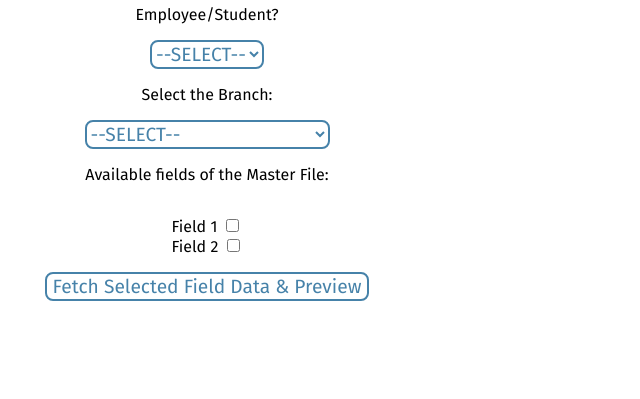
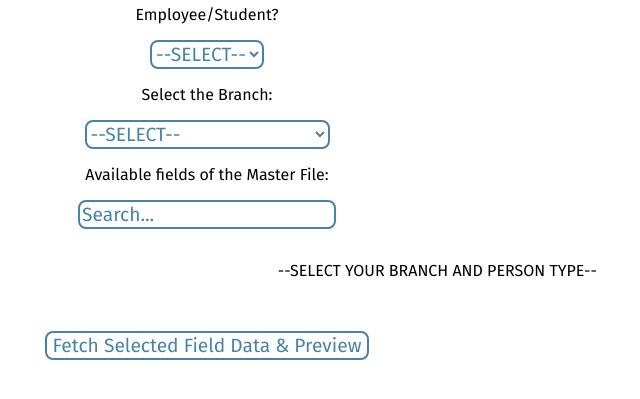
Before and after one commit to shreyas-078/data-center-jss, a Flask app: page / in a window 1280 px wide; the page is wider, and only the part inside the window is pictured. Shown: the part 175-574 px from the top of that part, without its empty margins (433-1073 px from the left). Run offline with Flask 3, Linux system fonts and the light colour scheme; parts of the project's set-up code (start-up, migrations or seed data) failed here and were passed over.

Commit message:
Add Field List; Add Select All Button; Add Search Bar;

```diff
--- a/app.py
+++ b/app.py
@@ -1,6 +1,10 @@
-from flask import Flask, render_template
+from flask import Flask, render_template, jsonify, request
 import pandas as pd
+import json
 import webbrowser
+
+civil_emp_df = {}
+fields_list_civil_emp = []
 
 app = Flask(
     import_name="Data Fetcher", static_folder="static", static_url_path="/static"
@@ -8,9 +12,15 @@ app = Flask(
 
 
 def read_data():
-    emp_df = pd.read_csv("master-data/Civil-Emp.csv")
-    fields_list_civil_emp = emp_df.iloc[3].tolist()
-    print(fields_list_civil_emp)
+    global fields_list_civil_emp, civil_emp_df
+    civil_emp_df = pd.read_csv("master-data/Civil-Emp.csv", header=3)
+    fields_list_civil_emp = civil_emp_df.iloc[0].tolist()
+
+
+@app.route("/Civil-employee-data", methods=["GET"])
+def civil_emp_data():
+    global fields_list_civil_emp
+    return jsonify({"civil-fields": fields_list_civil_emp})
 
 
 @app.route("/")
@@ -18,6 +28,18 @@ def homepage():
     return render_template("index.html")
 
 
+@app.route("/return-selected-fields", methods=["POST"])
+def return_selected_fields():
+    data = json.loads(request.data.decode("utf-8"))
+    print(data)
+    try:
+        extracted_df = civil_emp_df[data]
+    except KeyError as e:
+        raise ValueError(f"Error extracting columns: {e}")
+    print(extracted_df)
+    return jsonify({"message": "hi!"})
+
+
 if __name__ == "__main__":
     read_data()
     webbrowser.open_new_tab("http://127.0.0.1:8000")
--- a/static/css/style.css
+++ b/static/css/style.css
@@ -10,7 +10,8 @@
 }
 
 button,
-select {
+select,
+#search-bar {
   cursor: pointer;
   border: 2px solid var(--light-blue);
   border-radius: 0.5rem;
@@ -71,7 +72,14 @@ body {
   gap: 1rem;
 }
 
-
+#fields-list {
+  list-style-type: none;
+  display: grid;
+  grid-template-columns: 1fr 1fr 1fr 1fr 1fr;
+  grid-template-rows: auto;
+  align-content: center;
+  width: 90vw;
+}
 
 embed {
   border: 3px solid var(--light-blue);
@@ -79,6 +87,24 @@ embed {
   width: 19rem;
 }
 
+#select-text {
+  text-align: center;
+  width: 100.8rem;
+}
+
+#search-bar {
+  cursor: text;
+  color: var(--light-blue);
+}
+
+#search-bar:focus {
+  outline: none;
+}
+
+#search-bar::placeholder {
+  color: var(--light-blue);
+}
+
 .invisible {
   display: none;
 }
--- a/static/js/script.js
+++ b/static/js/script.js
@@ -1,35 +1,122 @@
 const personTypeSelector = document.getElementById("stud-emp");
 const branchSelector = document.getElementById("branch");
 const fieldsList = document.getElementById("fields-list");
+const searchBox = document.getElementById("search-bar");
+const selectAllDiv = document.getElementById("select-all");
+const previewButton = document.getElementById("preview-btn");
+const selectAllButton = selectAllDiv.querySelector("input");
 
-const selectedPersonType = "";
-const selectedBranch = "";
+let selectedPersonType = "";
+let selectedBranch = "";
 
 branchSelector.addEventListener("change", (event) => {
   selectedBranch = event.target.value;
   if (
-    personValue === "none" ||
     selectedBranch === "none" ||
+    selectedPersonType === "none" ||
     selectedPersonType === "" ||
     selectedBranch === ""
   ) {
+    selectAllDiv.classList.add("invisible");
+    fieldsList.innerHTML = `<p id="select-text">--SELECT YOUR BRANCH AND PERSON TYPE--</p>`;
     return;
-    //Optional: Display Message to Select Valid Item
   }
   displayFields(selectedPersonType, selectedBranch);
 });
 
 personTypeSelector.addEventListener("change", (event) => {
-  const personValue = event.target.value;
+  selectedPersonType = event.target.value;
   if (
-    personValue === "none" ||
     selectedBranch === "none" ||
+    selectedPersonType === "none" ||
     selectedPersonType === "" ||
     selectedBranch === ""
   ) {
+    selectAllDiv.classList.add("invisible");
+    fieldsList.innerHTML = `<p id="select-text">--SELECT YOUR BRANCH AND PERSON TYPE--</p>`;
     return;
-    //Optional: Display Message to Select Valid Item
   }
 
   displayFields(selectedPersonType, selectedBranch);
 });
+
+async function fetchFields(selectedPersonType, selectedBranch) {
+  return fetch(`/${selectedBranch}-${selectedPersonType}-data`, {
+    method: "GET",
+  })
+    .then((response) => {
+      return response.json();
+    })
+    .then((data) => {
+      const fields = data["civil-fields"];
+      return fields;
+    });
+}
+
+function displayFields(selectedPersonType, selectedBranch) {
+  fetchFields(selectedPersonType, selectedBranch).then((fields) => {
+    fieldsList.innerHTML = "";
+    fields.forEach((field) => {
+      const newField = document.createElement("li");
+      newField.id = field;
+      newField.className = "field";
+      const checkBoxField = document.createElement("input");
+      checkBoxField.type = "checkbox";
+      const checkBoxLabel = document.createElement("label");
+      checkBoxLabel.textContent = field;
+      newField.appendChild(checkBoxField);
+      newField.appendChild(checkBoxLabel);
+      fieldsList.append(newField);
+    });
+  });
+  selectAllDiv.classList.remove("invisible");
+}
+
+searchBox.addEventListener("input", (event) => {
+  if (fieldsList.innerHTML === "") return;
+  const searchTerm = event.target.value.toLowerCase();
+  const checkboxes = document.querySelectorAll("#fields-list li");
+  checkboxes.forEach((checkbox) => {
+    const label = checkbox.querySelector("label");
+    const labelText = label.textContent.toLowerCase();
+
+    if (labelText.includes(searchTerm)) {
+      checkbox.style.display = "block";
+    } else {
+      checkbox.style.display = "none";
+    }
+  });
+});
+
+selectAllButton.addEventListener("click", (event) => {
+  const check = event.target.checked;
+  const checkboxes = document.querySelectorAll("#fields-list li input");
+  checkboxes.forEach((checkbox) => {
+    checkbox.checked = check === true ? true : false;
+  });
+});
+
+previewButton.addEventListener("click", () => {
+  const allFields = document.querySelectorAll("#fields-list li");
+  let selectedFields = [];
+  allFields.forEach((field) => {
+    if (field.querySelector("input").checked === true) {
+      selectedFields.push(field.querySelector("label").textContent);
+    }
+  });
+  fetch("/return-selected-fields", {
+    method: "POST",
+    headers: {
+      "Content-Type": "application/json",
+    },
+    body: JSON.stringify(selectedFields),
+  })
+    .then((response) => {
+      if (response.ok) {
+        return response.json();
+      }
+    })
+    .then((data) => {
+      console.log(data);
+    });
+});
--- a/templates/index.html
+++ b/templates/index.html
@@ -28,22 +28,24 @@
     <option value="CSE">CSE</option>
     <option value="ISE">ISE</option>
     <option value="AI/ML">AI/ML</option>
-    <option value="robotics">Robotics and Automation</option>
-    <option value="civil">Civil</option>
-    <option value="civil">Mechanical</option>
+    <option value="Robotics">Robotics and Automation</option>
+    <option value="Civil">Civil</option>
+    <option value="Mechanical">Mechanical</option>
+    <option value="ECE">ECE</option>
+    <option value="EEE">EEE</option>
+    <option value="IEM">IEM</option>
   </select>
   <p>Available fields of the Master File:</p>
+  <input type="search" placeholder="Search..." id="search-bar">
   <ul id="fields-list">
-    <div>
-      <label for="some-option">Field 1</label>
-      <input type="checkbox" name="f1" id="field-1">
-    </div>
-    <div>
-      <label for="some-option">Field 2</label>
-      <input type="checkbox" name="f2" id="field-2">
-    </div>
+    <p id="select-text">--SELECT YOUR BRANCH AND PERSON TYPE--</p>
   </ul>
-  <button type="button">Fetch Selected Field Data & Preview</button>
+  <div id="select-all" class="invisible">
+    <input type="checkbox" id="select-all-check">
+    <label for="select-all-label">Select All</label>
+  </div>
+  <br>
+  <button type="button" id="preview-btn">Fetch Selected Field Data & Preview</button>
   <embed src="https://pdfobject.com/pdf/sample.pdf" class="invisible">
   <div id="download-section" class="invisible">
     <p>Select File Type for Download:</p>
```
